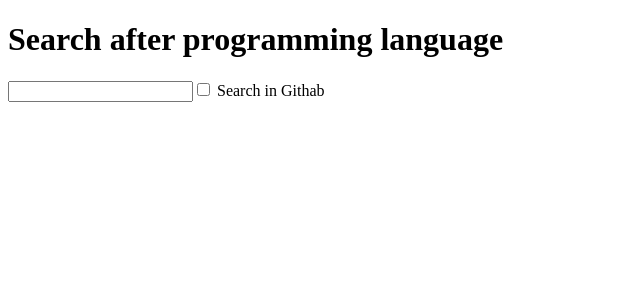
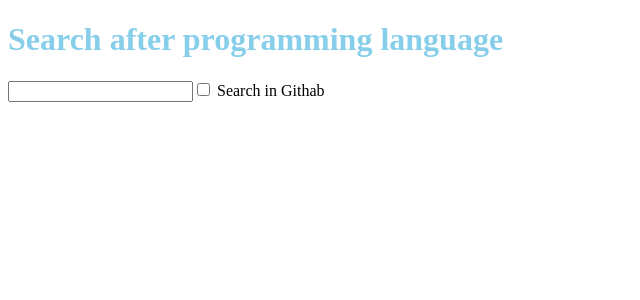
Before and after one commit to moohkooh/cirrus-test2, an Angular app: page / in a window 1280 px wide. Shown: the top 300 px of the page, without its empty margins (0-640 px from the left). Built offline with nearby package versions, Linux system fonts and the light colour scheme.

Commit message:
small changes

```diff
--- a/src/app/search/search.component.css
+++ b/src/app/search/search.component.css
@@ -3,6 +3,10 @@ ul {
     color: blue;
     list-style-image: url('https://png.icons8.com/approve/ios11/30');
 
+}
+
+h1 {
+    color: skyblue;
 }
 
 .deleteIcon {
```
